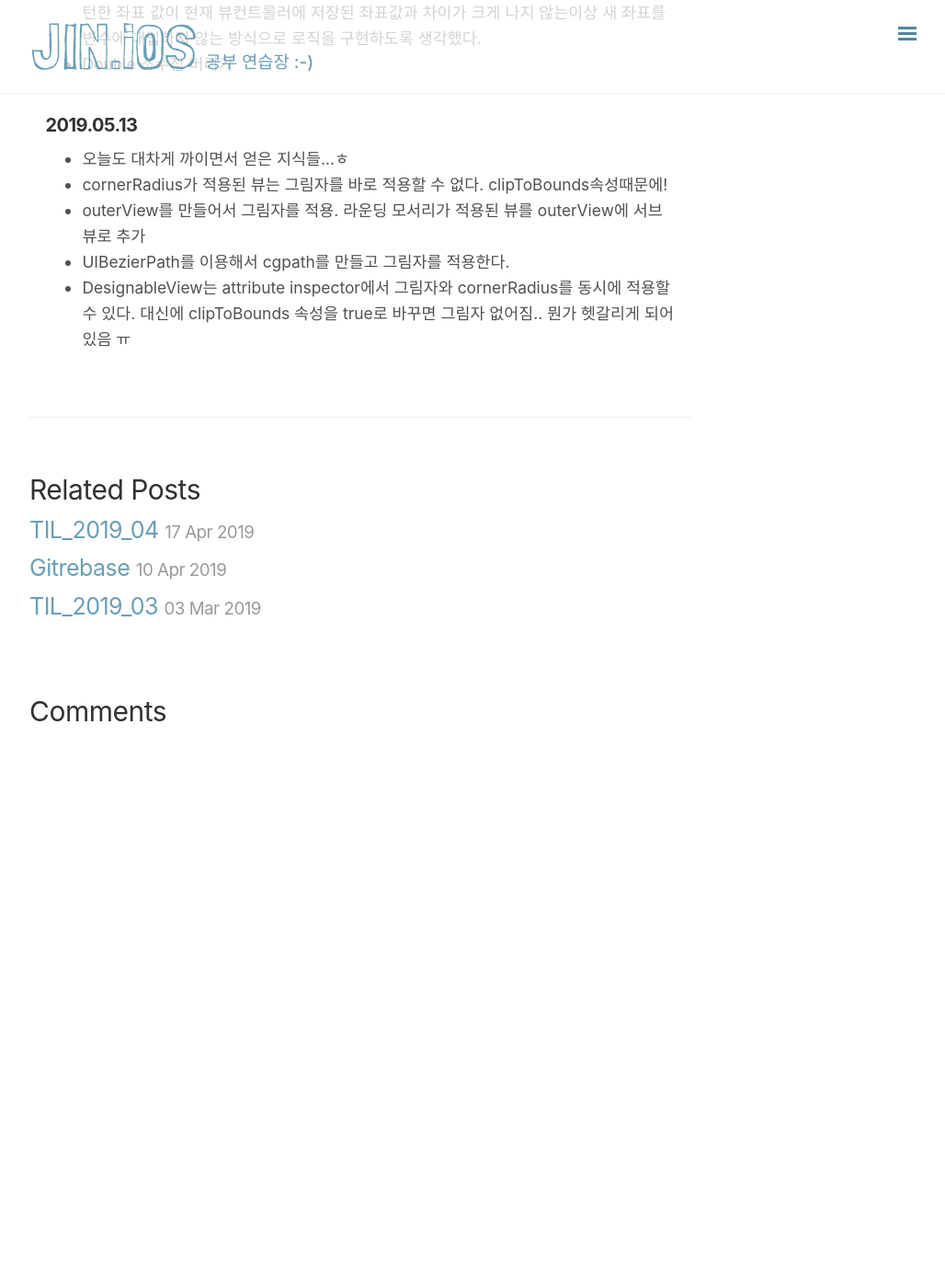
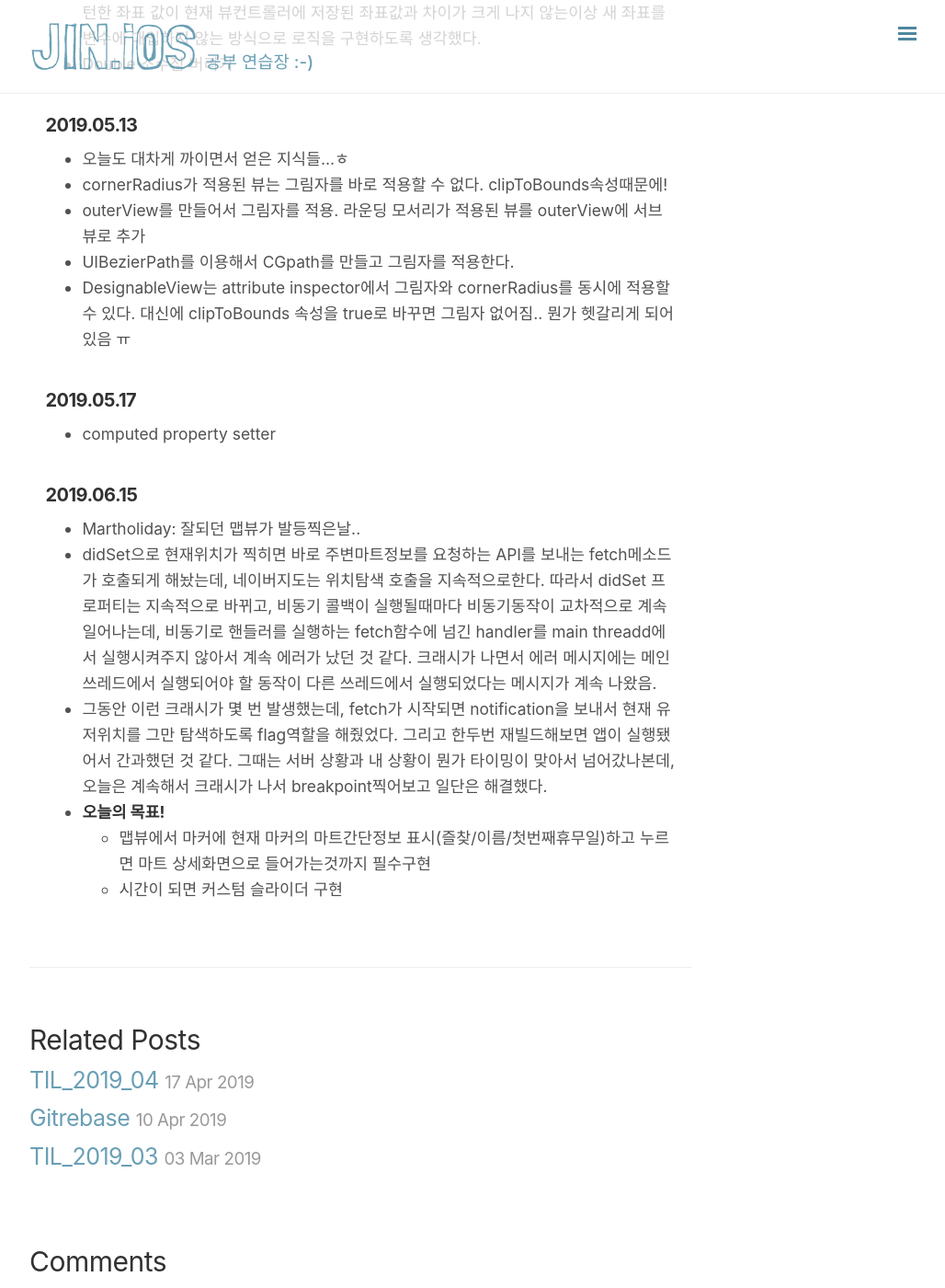
Before and after one commit to jinios/jinios.github.io, a Jekyll site: the page built from _posts/TIL/TIL-2019/2019-05-12-TIL.md, in a window 1280 px wide and 1400 px high, scrolled down 591 px. Shown: the whole window at 92% size, without its empty margins (248-1276 px from the left). Built offline with Jekyll 4.4.1, drawn with Linux system fonts in a browser that asks for light colours; nearby versions of some CDN libraries; comment, search, counter and statistics services are not loaded; before the commit the page ends 1393 px from its top, so only the background shows below that.

Commit message:
Update post

```diff
--- a/_posts/TIL/TIL-2019/2019-05-12-TIL.md
+++ b/_posts/TIL/TIL-2019/2019-05-12-TIL.md
@@ -17,5 +17,18 @@ categories: TIL
 - 오늘도 대차게 까이면서 얻은 지식들...ㅎ
 - cornerRadius가 적용된 뷰는 그림자를 바로 적용할 수 없다. clipToBounds속성때문에!
 - outerView를 만들어서 그림자를 적용. 라운딩 모서리가 적용된 뷰를 outerView에 서브뷰로 추가
-- UIBezierPath를 이용해서 cgpath를 만들고 그림자를 적용한다.
+- UIBezierPath를 이용해서 CGpath를 만들고 그림자를 적용한다.
 - DesignableView는 attribute inspector에서 그림자와 cornerRadius를 동시에 적용할 수 있다. 대신에 clipToBounds 속성을 true로 바꾸면 그림자 없어짐.. 뭔가 헷갈리게 되어있음 ㅠ
+
+#### 2019.05.17
+- computed property setter
+
+#### 2019.06.15
+- Martholiday: 잘되던 맵뷰가 발등찍은날..
+- didSet으로 현재위치가 찍히면 바로 주변마트정보를 요청하는 API를 보내는 fetch메소드가 호출되게 해놨는데,
+네이버지도는 위치탐색 호출을 지속적으로한다. 따라서 didSet 프로퍼티는 지속적으로 바뀌고, 비동기 콜백이 실행될때마다 비동기동작이 교차적으로 계속 일어나는데,
+비동기로 핸들러를 실행하는 fetch함수에 넘긴 handler를 main threadd에서 실행시켜주지 않아서 계속 에러가 났던 것 같다. 크래시가 나면서 에러 메시지에는 메인쓰레드에서 실행되어야 할 동작이 다른 쓰레드에서 실행되었다는 메시지가 계속 나왔음.
+- 그동안 이런 크래시가 몇 번 발생했는데, fetch가 시작되면 notification을 보내서 현재 유저위치를 그만 탐색하도록 flag역할을 해줬었다. 그리고 한두번 재빌드해보면 앱이 실행됐어서 간과했던 것 같다. 그때는 서버 상황과 내 상황이 뭔가 타이밍이 맞아서 넘어갔나본데, 오늘은 계속해서 크래시가 나서 breakpoint찍어보고 일단은 해결했다.
+- **오늘의 목표!**
+  - 맵뷰에서 마커에 현재 마커의 마트간단정보 표시(즐찾/이름/첫번째휴무일)하고 누르면 마트 상세화면으로 들어가는것까지 필수구현
+  - 시간이 되면 커스텀 슬라이더 구현
```
